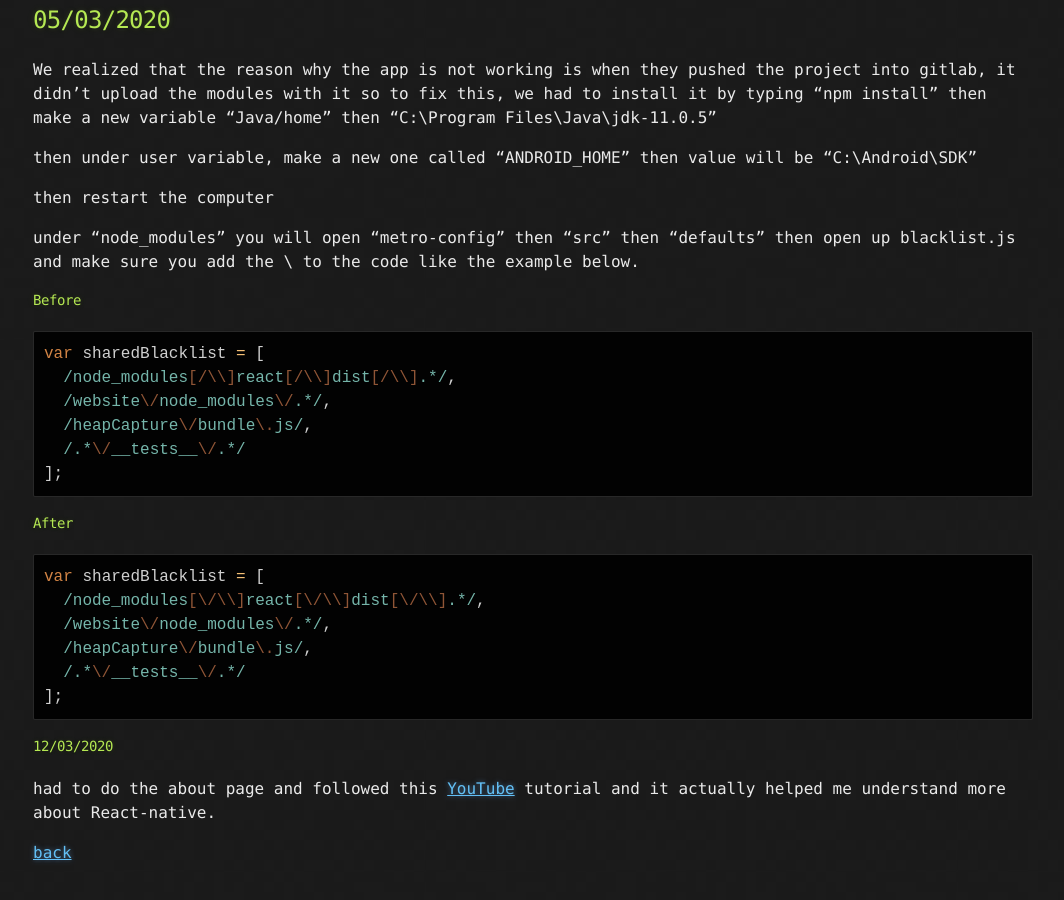
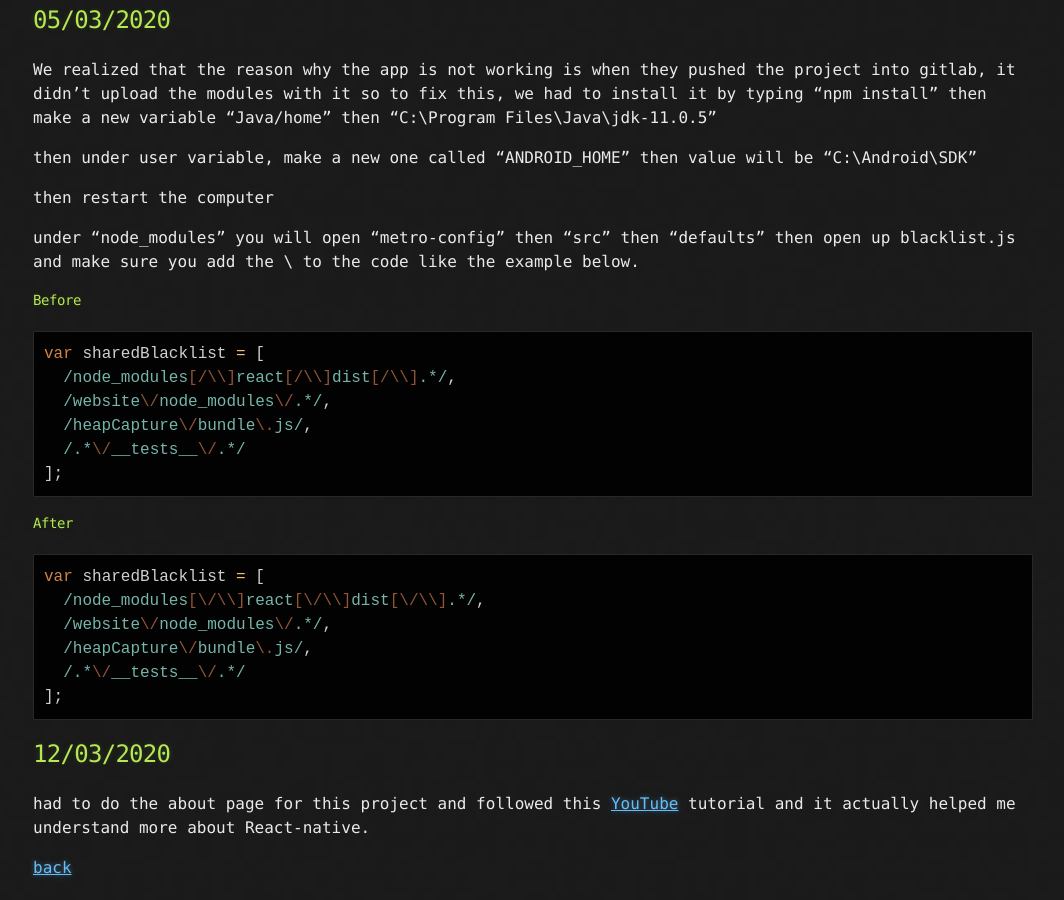
Before and after one commit to amorjk1/Project-1, a Jekyll site: the page built from project-development.md, in a window 1280 px wide and 900 px high, scrolled down 1257 px. Shown: the whole window, without its empty margins (107-1171 px from the left). Built offline with Jekyll 4.4.1, drawn with Linux system fonts in a browser that asks for light colours; our own code applies the rules of GitHub Pages for plain Markdown files.

Commit message:
Fixed one of the date

````diff
--- a/project-development.md
+++ b/project-development.md
@@ -65,9 +65,9 @@ var sharedBlacklist = [
 ```
 
 
-#### 12/03/2020
+## 12/03/2020
 
-had to do the about page and followed this <a href="https://www.youtube.com/watch?v=0h2TLGJya4A">YouTube</a> tutorial and it actually helped me understand more about React-native.
+had to do the about page for this project and followed this <a href="https://www.youtube.com/watch?v=0h2TLGJya4A">YouTube</a> tutorial and it actually helped me understand more about React-native.
 
 
 [back](./)
````
